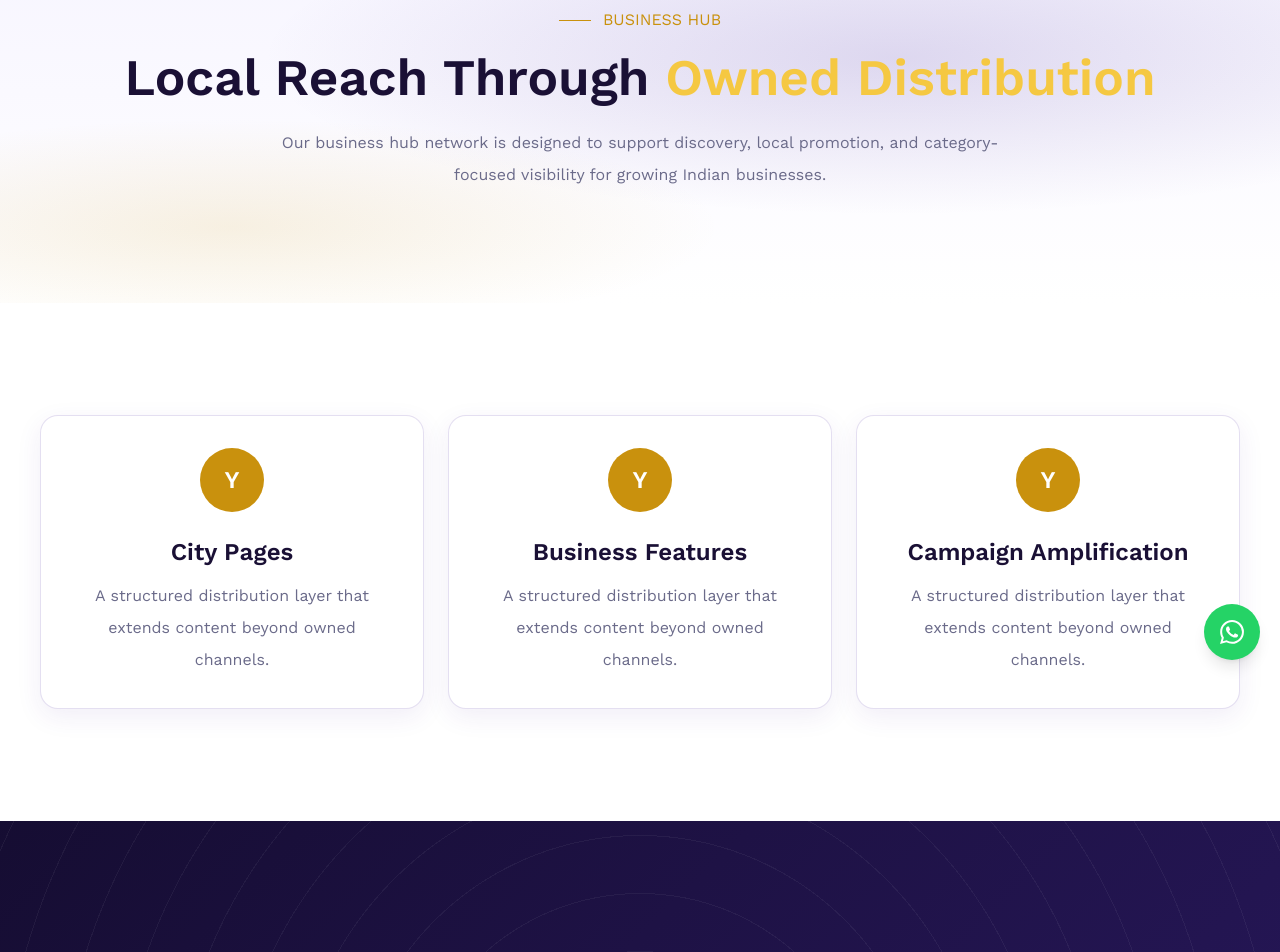
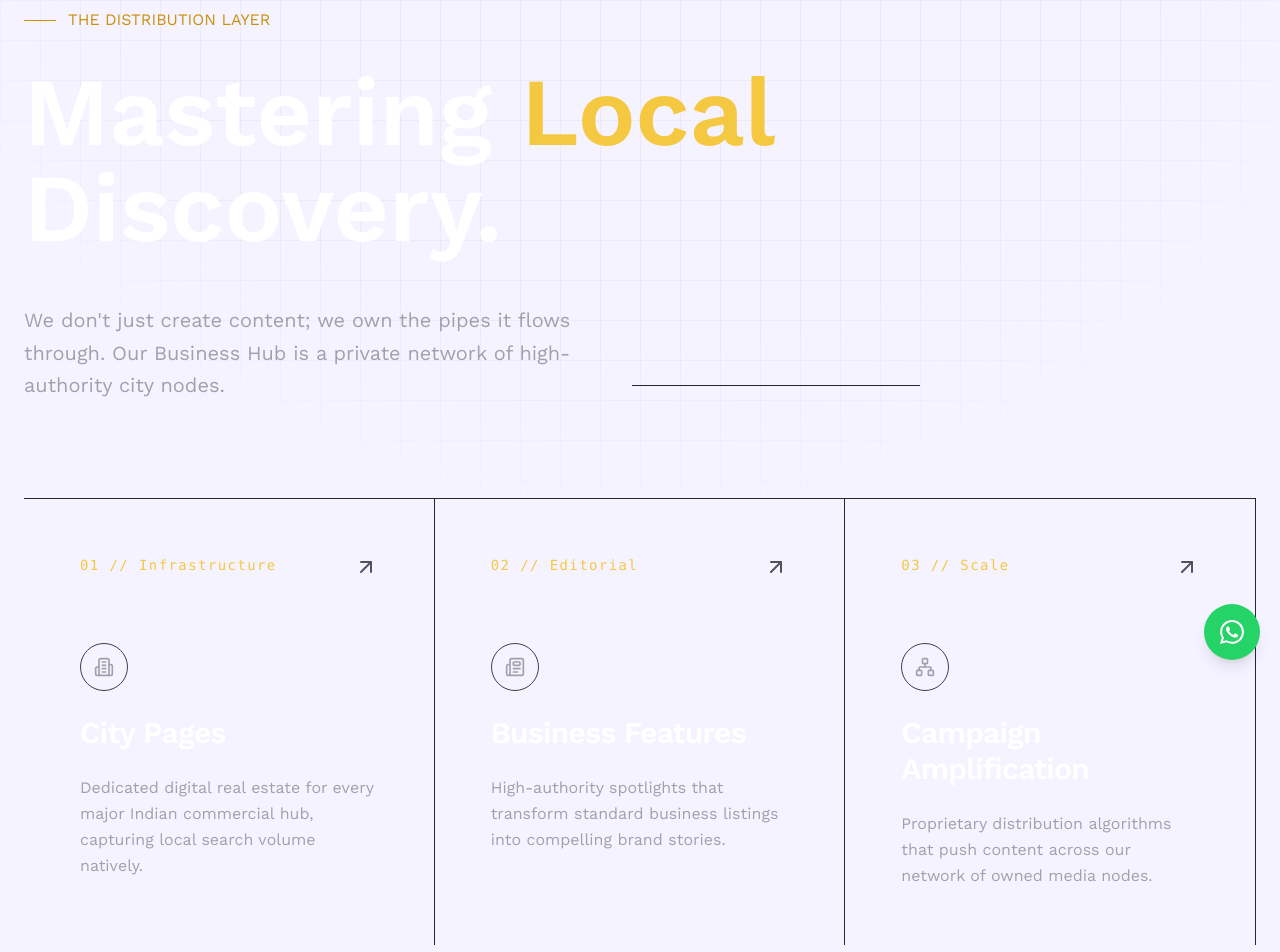
Before and after one commit to Jagadeesh1215/yodhamedia_web, a Next.js app: page /business-hub in a window 1280 px wide. Shown: the part 120-1072 px from the top of the page. Built offline with nearby package versions, Linux system fonts and the light colour scheme.

Commit message:
chore: ui  business-hub

```diff
--- a/app/business-hub/page.tsx
+++ b/app/business-hub/page.tsx
@@ -1,9 +1,9 @@
 import type { Metadata } from "next";
 import { CTABanner } from "@/components/sections/HomeSections";
-import { SectionLabel } from "@/components/ui/SectionLabel";
+import BusinessHubView from "@/components/sections/BusinessHubView";
 
 export const metadata: Metadata = {
-  title: "Business Hub",
+  title: "Business Hub | YodhaMedia",
   description:
     "YodhaMedia business hub network for local visibility and distribution.",
 };
@@ -11,40 +11,7 @@ export const metadata: Metadata = {
 export default function BusinessHubPage() {
   return (
     <>
-      <section className="section hero-shell pt-32">
-        <div className="container-wide text-center">
-          <SectionLabel>Business Hub</SectionLabel>
-          <h1 className="font-heading text-h2 font-bold text-[var(--text-primary)]">
-            Local Reach Through{" "}
-            <span className="text-gold-highlight">Owned Distribution</span>
-          </h1>
-          <p className="body-dark mx-auto mt-5 max-w-3xl">
-            Our business hub network is designed to support discovery, local
-            promotion, and category-focused visibility for growing Indian
-            businesses.
-          </p>
-        </div>
-      </section>
-      <section className="section surface-band">
-        <div className="container-wide grid gap-6 md:grid-cols-3">
-          {["City Pages", "Business Features", "Campaign Amplification"].map(
-            (item) => (
-              <div key={item} className="panel p-8 text-center">
-                <div className="mx-auto flex h-16 w-16 items-center justify-center rounded-full bg-gold-warm text-2xl font-heading font-bold text-white">
-                  Y
-                </div>
-                <h2 className="mt-6 font-heading text-2xl font-bold text-[var(--text-primary)]">
-                  {item}
-                </h2>
-                <p className="body-light mt-3">
-                  A structured distribution layer that extends content beyond
-                  owned channels.
-                </p>
-              </div>
-            ),
-          )}
-        </div>
-      </section>
+      <BusinessHubView />
       <CTABanner />
     </>
   );
--- /dev/null
+++ b/components/sections/BusinessHubView.tsx
@@ -0,0 +1,112 @@
+"use client";
+
+import { motion } from "framer-motion";
+import { SectionLabel } from "@/components/ui/SectionLabel";
+import { ArrowUpRight, Network, Newspaper, Building2 } from "lucide-react";
+
+const HUBS = [
+  {
+    id: "01",
+    label: "Infrastructure",
+    title: "City Pages",
+    desc: "Dedicated digital real estate for every major Indian commercial hub, capturing local search volume natively.",
+    icon: <Building2 size={20} />,
+  },
+  {
+    id: "02",
+    label: "Editorial",
+    title: "Business Features",
+    desc: "High-authority spotlights that transform standard business listings into compelling brand stories.",
+    icon: <Newspaper size={20} />,
+  },
+  {
+    id: "03",
+    label: "Scale",
+    title: "Campaign Amplification",
+    desc: "Proprietary distribution algorithms that push content across our network of owned media nodes.",
+    icon: <Network size={20} />,
+  },
+];
+
+export default function BusinessHubView() {
+  return (
+    <section className="relative overflow-hidden pt-32 pb-20">
+      {/* Background Grid Pattern */}
+      <div className="absolute inset-0 bg-[linear-gradient(to_right,#80808012_1px,transparent_1px),linear-gradient(to_bottom,#80808012_1px,transparent_1px)] bg-[size:40px_40px] [mask-image:radial-gradient(ellipse_60%_50%_at_50%_0%,#000_70%,transparent_100%)]" />
+
+      <div className="container-wide px-6 relative z-10">
+        {/* Header Section */}
+        <div className="max-w-4xl mb-24">
+          <SectionLabel className="justify-start mb-8">
+            The Distribution Layer
+          </SectionLabel>
+          <h1 className="text-5xl md:text-7xl lg:text-8xl font-bold tracking-[ -0.04em] text-white leading-none">
+            Mastering <span className="text-gold-highlight">Local</span> <br />
+            Discovery.
+          </h1>
+          <div className="mt-12 flex flex-col md:flex-row md:items-end gap-8">
+            <p className="text-xl text-zinc-400 max-w-xl leading-relaxed">
+              We don&apos;t just create content; we own the pipes it flows
+              through. Our Business Hub is a private network of high-authority
+              city nodes.
+            </p>
+            <div className="flex-1 h-[1px] bg-zinc-800 hidden md:block mb-4" />
+          </div>
+        </div>
+
+        {/* Feature Matrix */}
+        <div className="grid grid-cols-1 lg:grid-cols-3 border-t border-zinc-800">
+          {HUBS.map((hub, idx) => (
+            <motion.div
+              key={hub.id}
+              initial={{ opacity: 0, x: -20 }}
+              whileInView={{ opacity: 1, x: 0 }}
+              transition={{ delay: idx * 0.2 }}
+              viewport={{ once: true }}
+              className="group relative p-10 md:p-14 border-b lg:border-b-0 lg:border-r border-zinc-800 hover:bg-zinc-900/30 transition-colors"
+            >
+              <div className="flex justify-between items-start mb-16">
+                <span className="font-mono text-gold-highlight text-sm tracking-widest">
+                  {hub.id} {`//`} {hub.label}
+                </span>
+                <div className="text-zinc-600 group-hover:text-gold-highlight transition-colors">
+                  <ArrowUpRight size={24} />
+                </div>
+              </div>
+
+              <div className="space-y-6">
+                <div className="w-12 h-12 flex items-center justify-center rounded-full border border-zinc-700 text-zinc-400 group-hover:border-gold-highlight group-hover:text-gold-highlight transition-all">
+                  {hub.icon}
+                </div>
+                <h3 className="text-3xl font-bold text-white tracking-tight">
+                  {hub.title}
+                </h3>
+                <p className="text-zinc-400 leading-relaxed">{hub.desc}</p>
+              </div>
+            </motion.div>
+          ))}
+        </div>
+
+        {/* Responsive Footer Stat */}
+        <div className="mt-24 grid grid-cols-2 md:grid-cols-4 gap-4">
+          {[
+            { label: "Network Nodes", val: "50+" },
+            { label: "Monthly Reach", val: "2.4M" },
+            { label: "City Coverage", val: "All-India" },
+            { label: "Authority Score", val: "High" },
+          ].map((stat) => (
+            <div
+              key={stat.label}
+              className="p-6 border border-zinc-800 rounded-xl bg-zinc-900/20"
+            >
+              <p className="text-[10px] font-mono uppercase tracking-widest text-zinc-500 mb-2">
+                {stat.label}
+              </p>
+              <p className="text-2xl font-bold text-white">{stat.val}</p>
+            </div>
+          ))}
+        </div>
+      </div>
+    </section>
+  );
+}
```
Also changed, not shown: components/ui/ServiceDetailView.tsx (+69 -17 lines).
